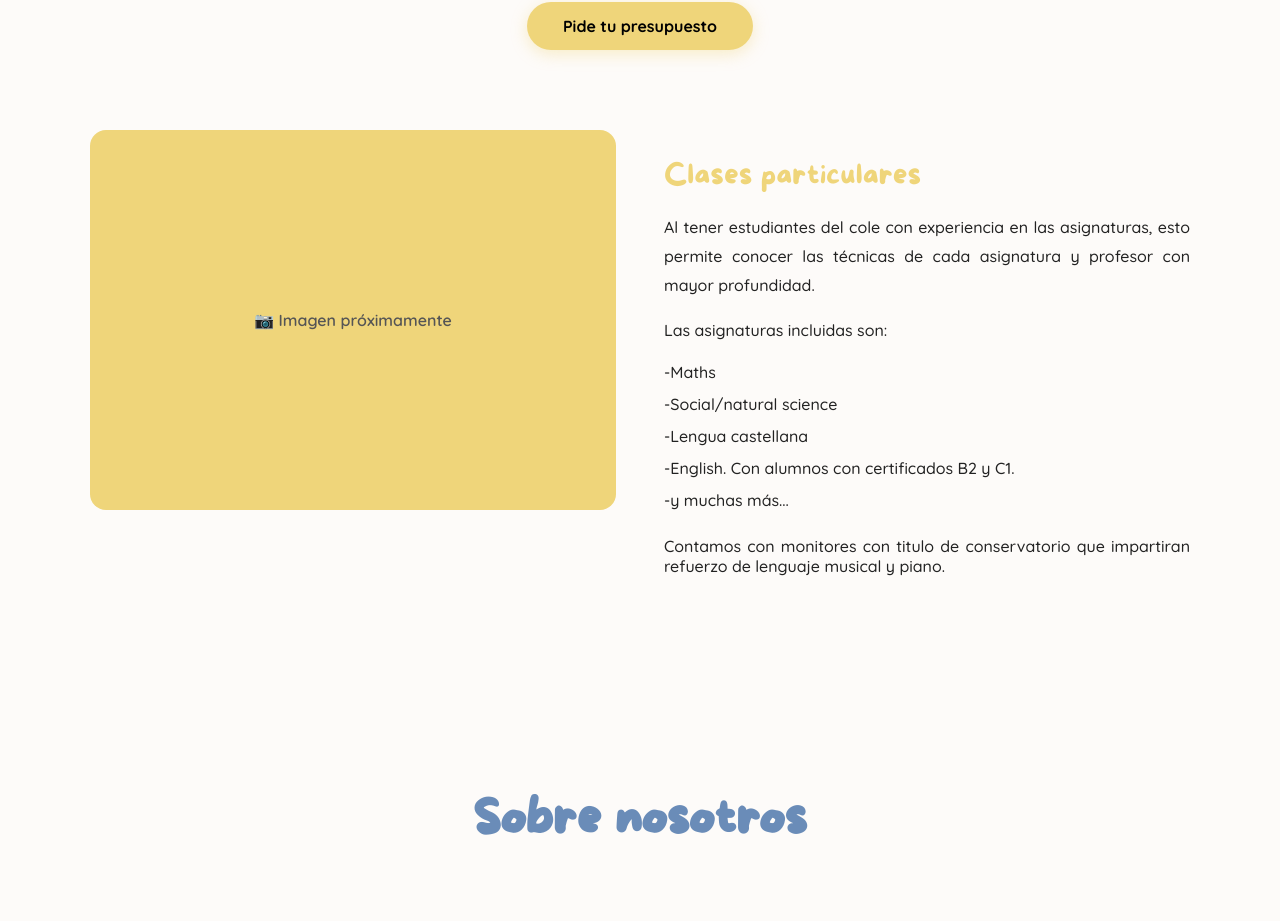
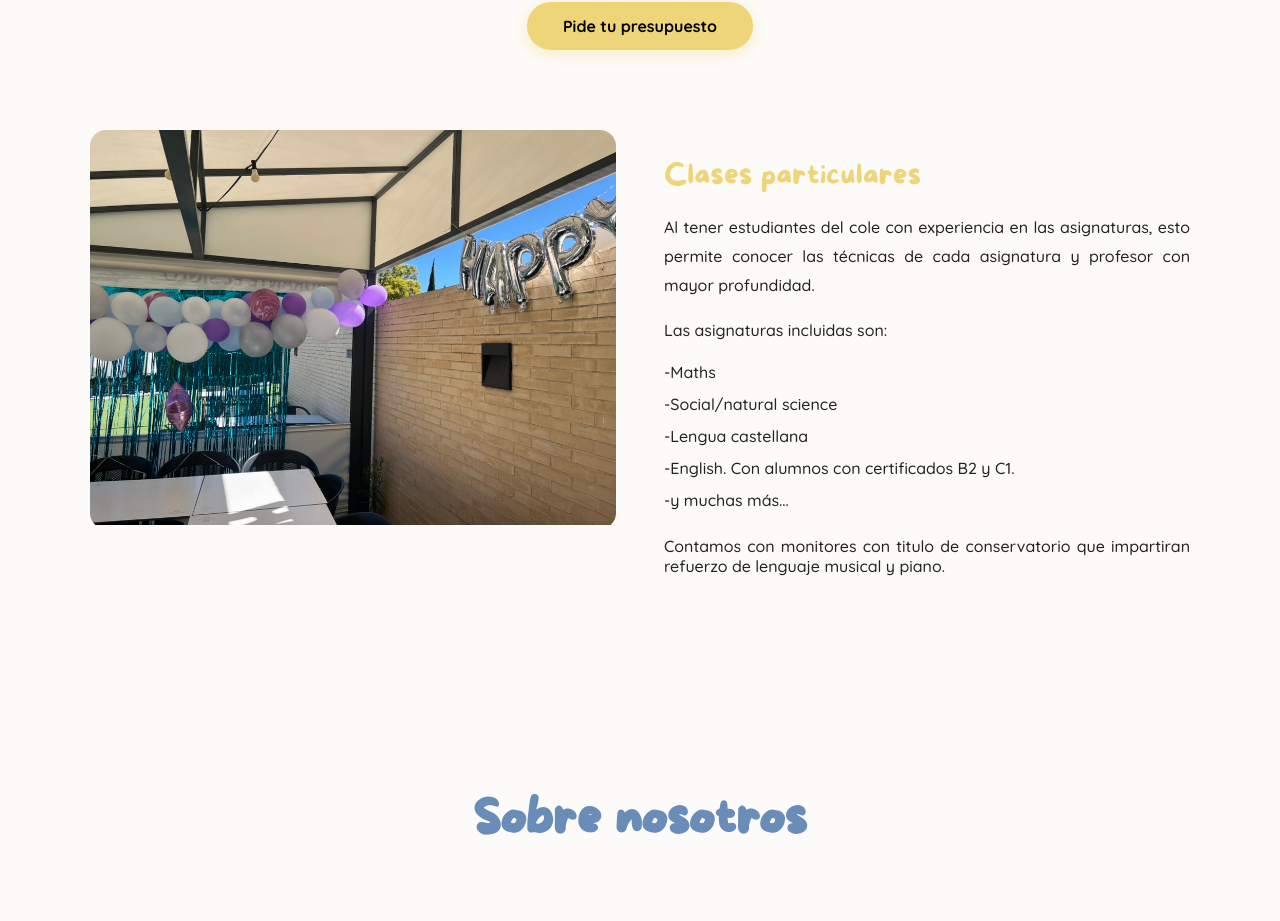
Before and after one commit to nachomc-cell/entrepeques, a Next.js app: page / in a window 1280 px wide. Shown: the part 1935-2856 px from the top of the page. Built offline with nearby package versions, Linux system fonts and the light colour scheme; no server answers; grey boxes are pictures that could not be loaded.

Commit message:
foto clases particulares

```diff
--- a/components/Servicios.tsx
+++ b/components/Servicios.tsx
@@ -218,19 +218,12 @@ export default function Servicios() {
           {/* Foto izquierda */}
           <div
             style={{
-              backgroundColor: "#efd57a",
               borderRadius: "16px",
+              overflow: "hidden",
               minHeight: "380px",
-              display: "flex",
-              alignItems: "center",
-              justifyContent: "center",
-              color: "#555",
-              fontFamily: "'Quicksand', sans-serif",
-              fontWeight: 600,
-              fontSize: "1rem",
             }}
           >
-            📷 Imagen próximamente
+            <img src="/clases_particulares.png" alt="Clases particulares" style={{ width: "100%", height: "100%", objectFit: "cover", objectPosition: "center 30%" }} />
           </div>
 
           {/* Texto derecha */}
```
Also changed, not shown: public/clases_particulares.png (added).
